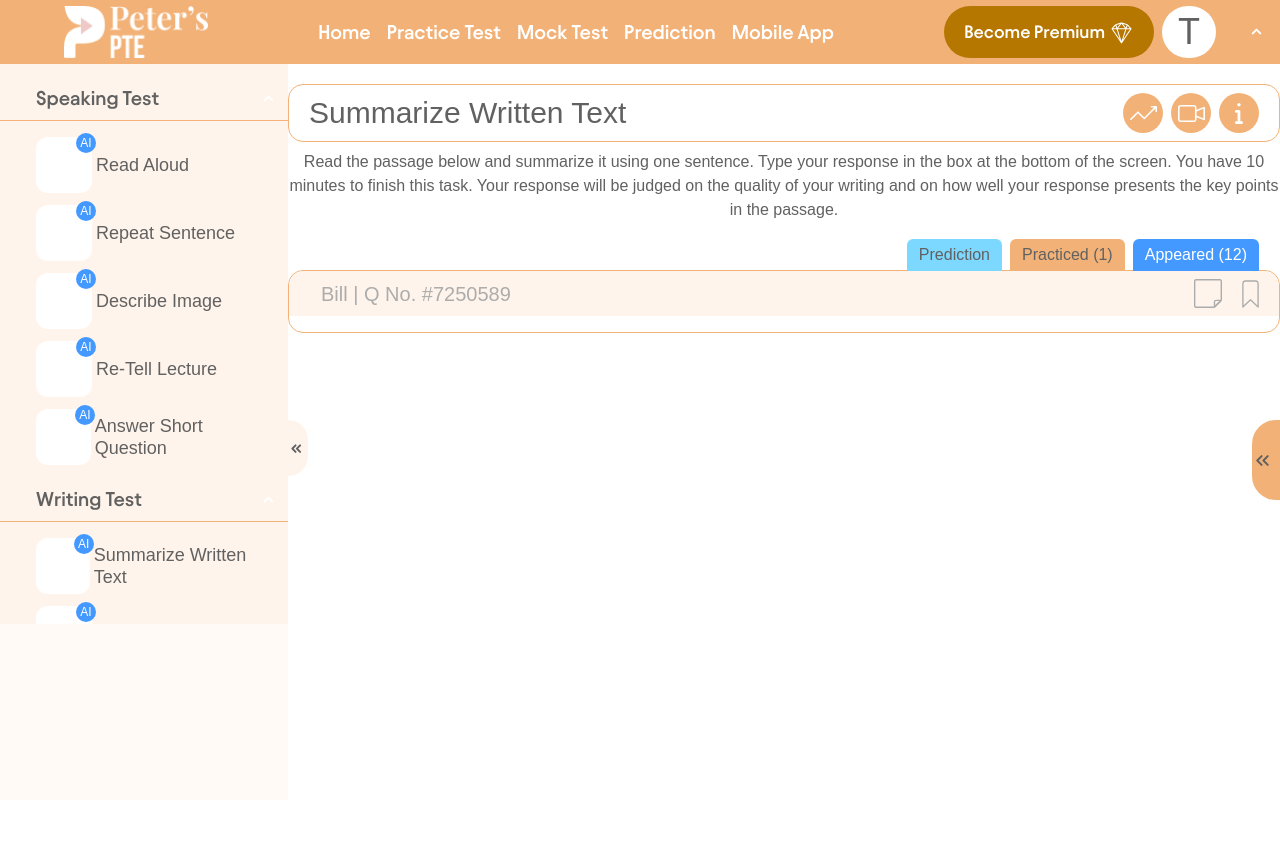
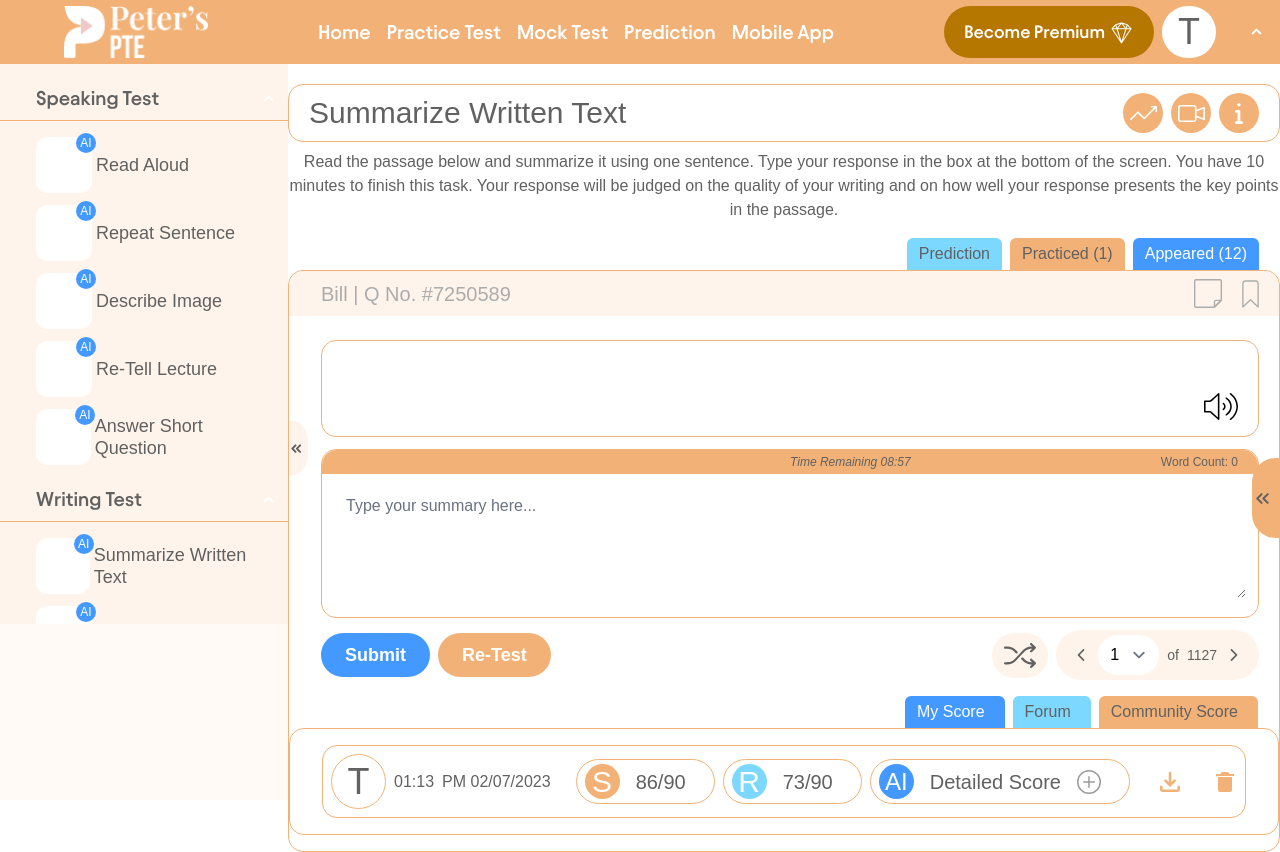
Before and after one commit to iamyeasirarafat/peters_pte, a Next.js app: page /app/practice/summarize_written in a window 1280 px wide. Before the commit the page ends 800 px from the top, so only its background shows below. Built offline with nearby package versions, Linux system fonts and the light colour scheme.

Commit message:
summarize_written page done

```diff
--- a/app/app/practice/read_aloud/page.js
+++ b/app/app/practice/read_aloud/page.js
@@ -2,9 +2,9 @@
 import AiPageHeader from "@/src/components/global/AiPageHeader";
 import LineProgressBar from "@/src/components/global/LineProgressBar";
 import ReusableModal from "@/src/components/global/ReusableModal";
+import Score from "@/src/components/global/Score";
 import TabButton from "@/src/components/global/TabButton";
 import RecordBlock from "@/src/components/read-aloud/RecordBlock";
-import Score from "@/src/components/read-aloud/Score";
 import TextBlock from "@/src/components/read-aloud/TextBlock";
 import axios from "axios";
 import Image from "next/image";
--- a/app/app/practice/summarize_written/page.js
+++ b/app/app/practice/summarize_written/page.js
@@ -1,6 +1,9 @@
 "use client";
 import AiPageHeader from "@/src/components/global/AiPageHeader";
+import Score from "@/src/components/global/Score";
+import TabButton from "@/src/components/global/TabButton";
 import TextBlock from "@/src/components/read-aloud/TextBlock";
+import TypingBlock from "@/src/components/summarize-written/TypingBlock";
 import Image from "next/image";
 import React, { useState } from "react";
 
@@ -56,9 +59,43 @@ const Index = () => {
           </div>
         </div>
         {/* text block */}
-        {/* <TextBlock /> */}
-        {/* recording Block */}
-        {/* <RecordBlock /> */}
+        <TextBlock />
+        {/* type Block */}
+        <TypingBlock />
+        <div className="relative border border-primary rounded-[15px] mt-12 py-4 px-8">
+          {/* tab button */}
+          <div className="flex items-center gap-x-2 absolute bottom-[101%] right-5">
+            <TabButton
+              src={"/icons/aplus.svg"}
+              iconWidth={21}
+              iconHeight={23}
+              bgColor={"blue"}
+              textColor={"white"}
+            >
+              My Score
+            </TabButton>
+            <TabButton
+              src={"/icons/massage.svg"}
+              iconWidth={22}
+              iconHeight={22}
+              bgColor={"cream"}
+              textColor={"gray"}
+            >
+              Forum
+            </TabButton>
+            <TabButton
+              src={"/icons/score.svg"}
+              iconWidth={24}
+              iconHeight={24}
+              bgColor={"primary"}
+              textColor={"gray"}
+            >
+              Community Score
+            </TabButton>
+          </div>
+          {/* score */}
+          <Score />
+        </div>
       </div>
     </div>
   );
--- a/src/components/read-aloud/RecordBlock.jsx
+++ b/src/components/read-aloud/RecordBlock.jsx
@@ -4,7 +4,7 @@ import { useSearchParams } from "next/navigation";
 import { useEffect, useState } from "react";
 import { toast } from "react-hot-toast";
 import { ReactMic } from "react-mic";
-import Pagination from "./Pagination";
+import Pagination from "../global/Pagination";
 
 const RecordBlock = () => {
   // countdown function
@@ -129,7 +129,7 @@ const RecordBlock = () => {
           </audio>
         </div>
       )}
-      {/* paginaion */}
+      {/* Pagination */}
       <Pagination HandleSubmit={HandleSubmit} />
     </>
   );
--- /dev/null
+++ b/src/components/summarize-written/TypingBlock.jsx
@@ -0,0 +1,30 @@
+import React from "react";
+import Pagination from "../global/Pagination";
+
+const TypingBlock = () => {
+  return (
+    <>
+      <div className="border border-primary rounded-[15px] mt-3 ml-8 mr-5">
+        <div className="flex items-center justify-end bg-primary rounded-t-[15px] p-1 px-5">
+          <div className="w-1/2 flex items-center justify-between">
+            <p className="text-gray text-xs text-center mr-auto">
+              <i>Time Remaining 08:57</i>
+            </p>
+            <p className="text-gray text-xs text-center">Word Count: 0</p>
+          </div>
+        </div>
+        <div className="p-3">
+          <textarea
+            className="w-full border-0 text-gray focus:ring-0"
+            placeholder="Type your summary here..."
+            rows={4}
+          ></textarea>
+        </div>
+      </div>
+      {/* pagination */}
+      <Pagination />
+    </>
+  );
+};
+
+export default TypingBlock;
```
Also changed, not shown: src/components/global/Pagination.jsx (renamed from src/components/read-aloud/Pagination.jsx), src/components/global/Score.jsx (renamed from src/components/read-aloud/Score.jsx).
